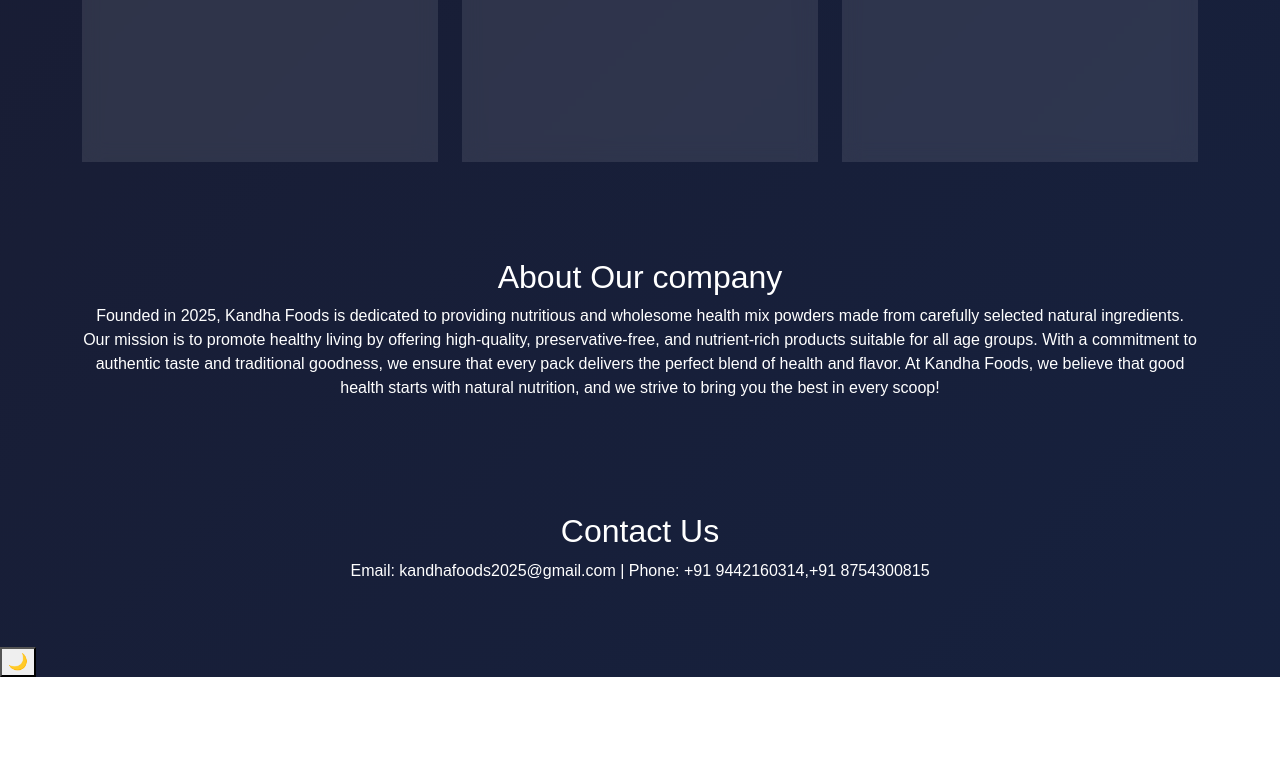
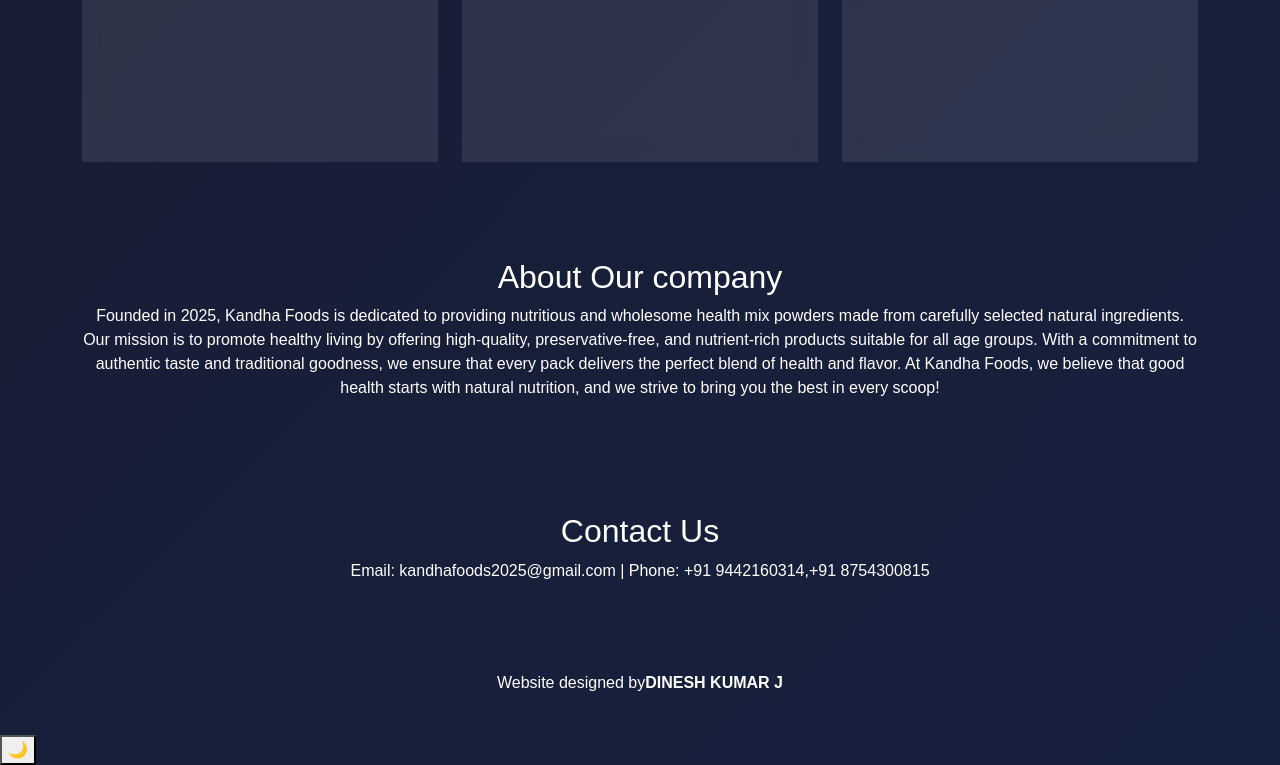
Before and after one commit to KANDHA-FOODS/WEBPAGE, a plain HTML site: page index.html in a window 1280 px wide. Shown: the part 1407-2172 px from the top of the page. Before the commit the page ends 2084 px from the top, so only its background shows below. Drawn offline with Linux system fonts and the light colour scheme.

Commit message:
Update index.html

```diff
--- a/index.html
+++ b/index.html
@@ -100,7 +100,11 @@
         <p class="text-center">Email: kandhafoods2025@gmail.com | Phone: +91 9442160314,+91 8754300815</p>
     </section>
 
-    <a href="https://wa.me/8754300815" class="whatsapp-button" target="_blank">
+   <footer class="text-center py-4">
+    <p>Website designed by<b>DINESH KUMAR J</b></p>
+</footer>
+
+    <a href="https://wa.me/+918754300815" class="whatsapp-button" target="_blank">
         <img src="./images/whatsapp-icon.png" alt="WhatsApp" width="24" style="margin-right: 8px;">
         Chat with Us
     </a>
```
